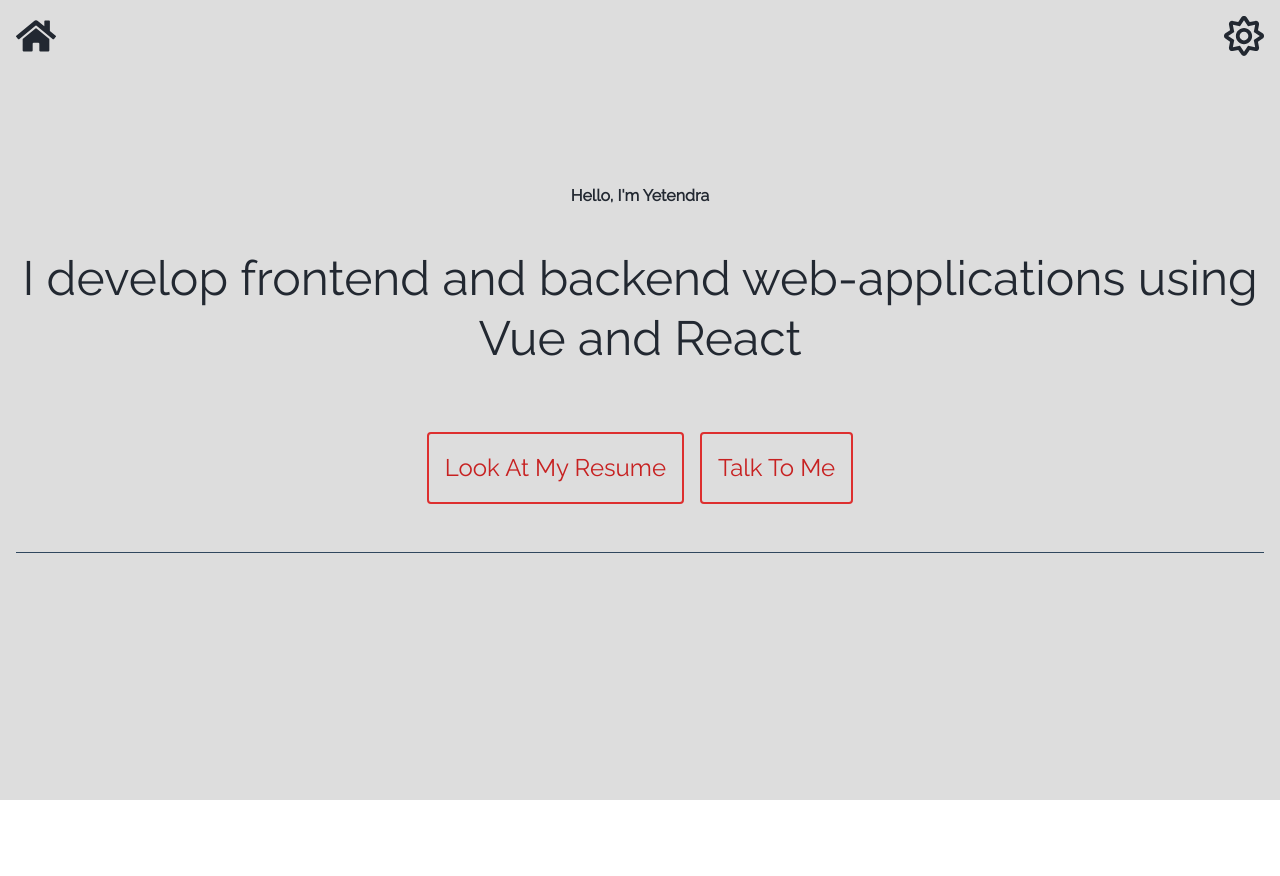
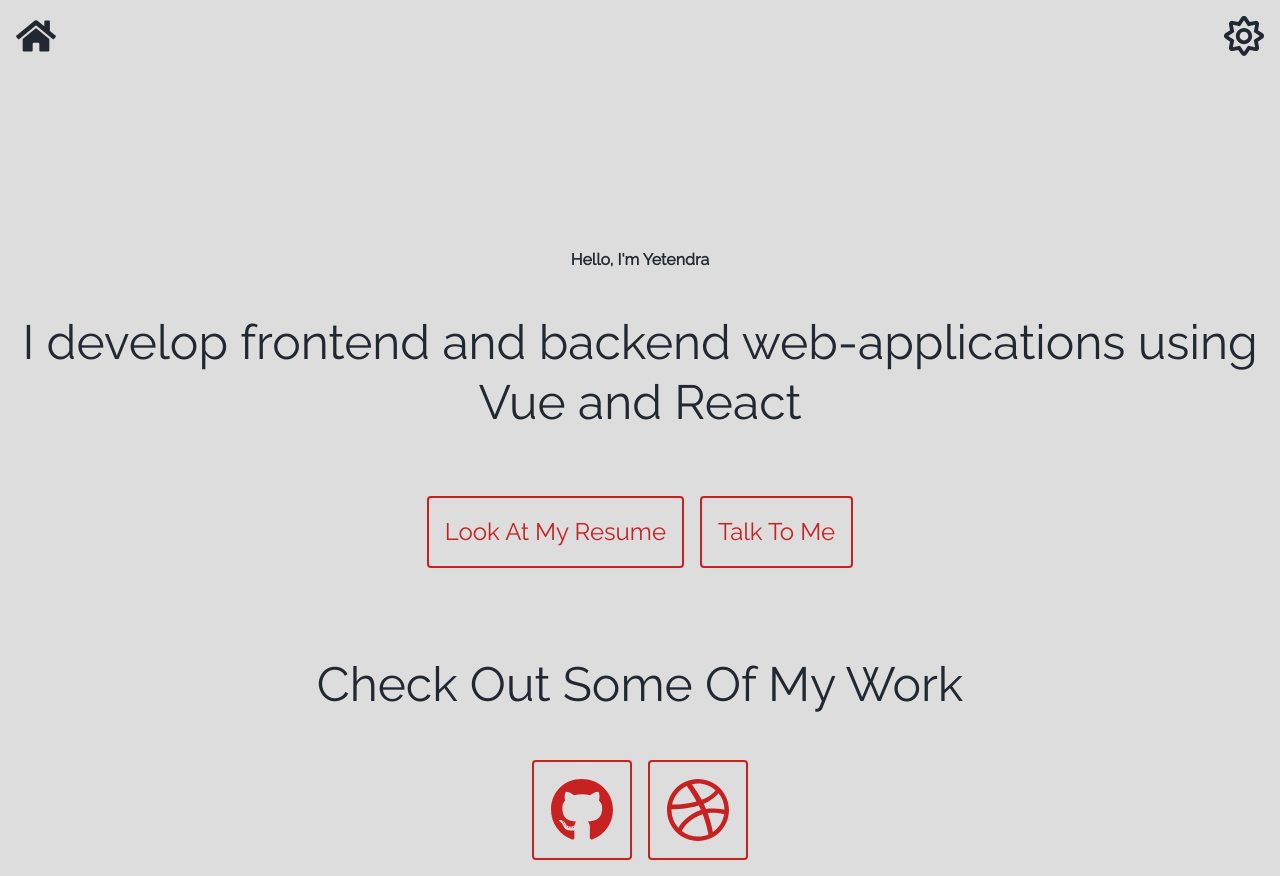
Before and after one commit to yetendra-bhandari/yetendra-bhandari.github.io, a Nuxt app: page / in a window 1280 px wide. Before the commit the page ends 800 px from the top, so only its background shows below. Built offline with nearby package versions, Linux system fonts and the light colour scheme.

Commit message:
added work samples links

```diff
--- a/layouts/default.vue
+++ b/layouts/default.vue
@@ -4,6 +4,7 @@
     class="min-h-screen flex flex-col bg-color-1 transition-colors font-body text-text-1"
   >
     <header class="p-4 flex justify-between">
+      <nav>
         <nuxt-link to="/" title="Home"
           ><svg
             class="h-10 w-10 text-text-1"
@@ -16,6 +17,7 @@
             />
           </svg>
         </nuxt-link>
+      </nav>
       <button
         @click="changeTheme"
         class="focus:outline-none"
@@ -77,21 +79,17 @@
 .light {
   --font-body: "Raleway";
   --color-1: #dddddd;
-  --color-2: #dd2f2f;
-  --color-3: #30475e;
+  --color-2: #c72121;
   --text-1: #222831;
   --text-2: #c72121;
   --text-3: #dddddd;
-  --text-4: #30475e;
 }
 
 .dark {
   --color-1: #0f3057;
-  --color-2: #008891;
-  --color-3: #00587a;
+  --color-2: #00b0bd;
   --text-1: #e7e7de;
   --text-2: #00b0bd;
-  --text-3: #e7e7de;
-  --text-4: #00587a;
+  --text-3: #0f3057;
 }
 </style>
--- a/pages/index.vue
+++ b/pages/index.vue
@@ -1,6 +1,7 @@
 <template>
-  <main class="flex flex-col">
-    <h1 class="mt-24 text-8xl font-bold text-center">Hello, I'm Yetendra</h1>
+  <main>
+    <section class="mt-40 flex flex-col justify-center">
+      <h1 class="text-8xl font-bold text-center">Hello, I'm Yetendra</h1>
       <h2 class="mt-10 text-5xl text-center leading-tight">
         I develop frontend and backend web-applications using
         <a
@@ -19,7 +20,7 @@
           >React
         </a>
       </h2>
-    <section class="mt-16 flex flex-wrap justify-center gap-4">
+      <nav class="mt-16 flex flex-wrap justify-center gap-4">
         <a
           href="/Yetendra-Bhandari-Resume.pdf"
           target="_blank"
@@ -34,8 +35,47 @@
           title="Talk To Me"
           >Talk To Me
         </a>
+      </nav>
     </section>
-    <hr class="mt-12 border-color-3" />
+    <section class="mt-20">
+      <h3 class="text-5xl text-center">Check Out Some Of My Work</h3>
+      <nav class="mt-10 flex flex-wrap justify-center gap-4">
+        <a
+          href="https://github.com/yetendra-bhandari"
+          target="_blank"
+          class="p-4 border-2 rounded border-color-2 text-2xl text-text-2 hover:bg-color-2 hover:text-text-3 focus:bg-color-2 focus:text-text-3"
+          title="Github"
+        >
+          <svg
+            class="h-16 w-16"
+            xmlns="http://www.w3.org/2000/svg"
+            viewBox="0 0 496 512"
+          >
+            <path
+              fill="currentColor"
+              d="M165.9 397.4c0 2-2.3 3.6-5.2 3.6-3.3.3-5.6-1.3-5.6-3.6 0-2 2.3-3.6 5.2-3.6 3-.3 5.6 1.3 5.6 3.6zm-31.1-4.5c-.7 2 1.3 4.3 4.3 4.9 2.6 1 5.6 0 6.2-2s-1.3-4.3-4.3-5.2c-2.6-.7-5.5.3-6.2 2.3zm44.2-1.7c-2.9.7-4.9 2.6-4.6 4.9.3 2 2.9 3.3 5.9 2.6 2.9-.7 4.9-2.6 4.6-4.6-.3-1.9-3-3.2-5.9-2.9zM244.8 8C106.1 8 0 113.3 0 252c0 110.9 69.8 205.8 169.5 239.2 12.8 2.3 17.3-5.6 17.3-12.1 0-6.2-.3-40.4-.3-61.4 0 0-70 15-84.7-29.8 0 0-11.4-29.1-27.8-36.6 0 0-22.9-15.7 1.6-15.4 0 0 24.9 2 38.6 25.8 21.9 38.6 58.6 27.5 72.9 20.9 2.3-16 8.8-27.1 16-33.7-55.9-6.2-112.3-14.3-112.3-110.5 0-27.5 7.6-41.3 23.6-58.9-2.6-6.5-11.1-33.3 2.6-67.9 20.9-6.5 69 27 69 27 20-5.6 41.5-8.5 62.8-8.5s42.8 2.9 62.8 8.5c0 0 48.1-33.6 69-27 13.7 34.7 5.2 61.4 2.6 67.9 16 17.7 25.8 31.5 25.8 58.9 0 96.5-58.9 104.2-114.8 110.5 9.2 7.9 17 22.9 17 46.4 0 33.7-.3 75.4-.3 83.6 0 6.5 4.6 14.4 17.3 12.1C428.2 457.8 496 362.9 496 252 496 113.3 383.5 8 244.8 8zM97.2 352.9c-1.3 1-1 3.3.7 5.2 1.6 1.6 3.9 2.3 5.2 1 1.3-1 1-3.3-.7-5.2-1.6-1.6-3.9-2.3-5.2-1zm-10.8-8.1c-.7 1.3.3 2.9 2.3 3.9 1.6 1 3.6.7 4.3-.7.7-1.3-.3-2.9-2.3-3.9-2-.6-3.6-.3-4.3.7zm32.4 35.6c-1.6 1.3-1 4.3 1.3 6.2 2.3 2.3 5.2 2.6 6.5 1 1.3-1.3.7-4.3-1.3-6.2-2.2-2.3-5.2-2.6-6.5-1zm-11.4-14.7c-1.6 1-1.6 3.6 0 5.9 1.6 2.3 4.3 3.3 5.6 2.3 1.6-1.3 1.6-3.9 0-6.2-1.4-2.3-4-3.3-5.6-2z"
+            />
+          </svg>
+        </a>
+        <a
+          href="https://github.com/yetendra-bhandari"
+          target="_blank"
+          class="p-4 border-2 rounded border-color-2 text-2xl text-text-2 hover:bg-color-2 hover:text-text-3 focus:bg-color-2 focus:text-text-3"
+          title="Github"
+        >
+          <svg
+            class="h-16 w-16"
+            xmlns="http://www.w3.org/2000/svg"
+            viewBox="0 0 512 512"
+          >
+            <path
+              fill="currentColor"
+              d="M256 8C119.252 8 8 119.252 8 256s111.252 248 248 248 248-111.252 248-248S392.748 8 256 8zm163.97 114.366c29.503 36.046 47.369 81.957 47.835 131.955-6.984-1.477-77.018-15.682-147.502-6.818-5.752-14.041-11.181-26.393-18.617-41.614 78.321-31.977 113.818-77.482 118.284-83.523zM396.421 97.87c-3.81 5.427-35.697 48.286-111.021 76.519-34.712-63.776-73.185-116.168-79.04-124.008 67.176-16.193 137.966 1.27 190.061 47.489zm-230.48-33.25c5.585 7.659 43.438 60.116 78.537 122.509-99.087 26.313-186.36 25.934-195.834 25.809C62.38 147.205 106.678 92.573 165.941 64.62zM44.17 256.323c0-2.166.043-4.322.108-6.473 9.268.19 111.92 1.513 217.706-30.146 6.064 11.868 11.857 23.915 17.174 35.949-76.599 21.575-146.194 83.527-180.531 142.306C64.794 360.405 44.17 310.73 44.17 256.323zm81.807 167.113c22.127-45.233 82.178-103.622 167.579-132.756 29.74 77.283 42.039 142.053 45.189 160.638-68.112 29.013-150.015 21.053-212.768-27.882zm248.38 8.489c-2.171-12.886-13.446-74.897-41.152-151.033 66.38-10.626 124.7 6.768 131.947 9.055-9.442 58.941-43.273 109.844-90.795 141.978z"
+            />
+          </svg>
+        </a>
+      </nav>
+    </section>
   </main>
 </template>
 
--- a/tailwind.config.js
+++ b/tailwind.config.js
@@ -19,7 +19,8 @@
         "text-1": "var(--text-1)",
         "text-2": "var(--text-2)",
         "text-3": "var(--text-3)",
-        "text-4": "var(--text-4)"
+        "text-4": "var(--text-4)",
+        "text-5": "var(--text-5)"
       }
     }
   },
```
Also changed, not shown: package.json (line endings or trailing spaces). Lines whose indentation alone changed are shown as unchanged.
